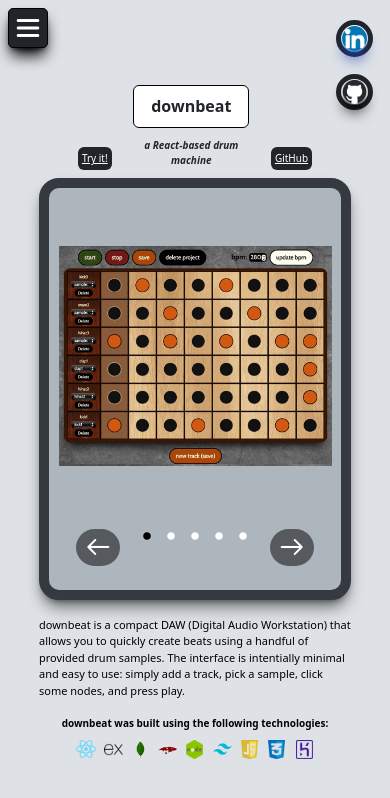
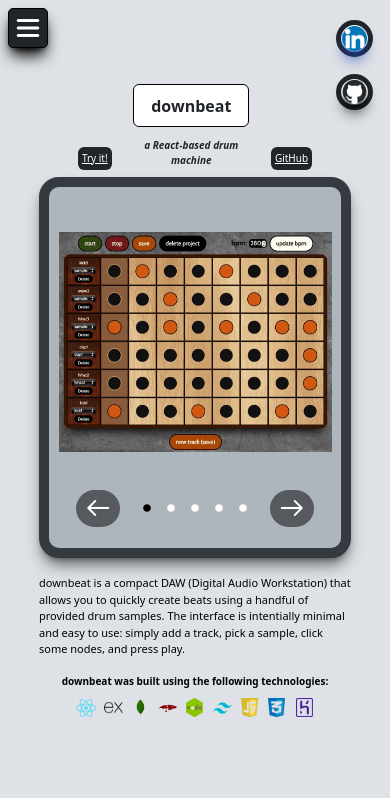
Before and after one commit to Vilem-McKael/Portfolio, a React (Vite) app: page /projects in a window 390 px wide. Shown: the top 798 px of the page. Built offline with nearby package versions, Linux system fonts and the light colour scheme.

Commit message:
further improves mobile project slides

```diff
--- a/src/components/ProjectSlide/ProjectSlide.jsx
+++ b/src/components/ProjectSlide/ProjectSlide.jsx
@@ -18,7 +18,7 @@ export default function ProjectSlide({title, subheader, id, description, technol
 
 
   return (
-    <div id={id} style={{backgroundColor: Colors[ColorDict[index]]}} className='snap-start flex flex-col justify-center items-center h-[100vh] w-[100vw] py-[10vh] md:py-0'>
+    <div id={id} style={{backgroundColor: Colors[ColorDict[index]]}} className='snap-start flex flex-col justify-center items-center h-[100vh] w-[100vw] pt-[10vh] pb-[15vh] md:py-0'>
         <div className='flex flex-row w-full justify-between items-end mb-[2vmin] px-[10vw]'>
           <div onClick={() => window.open(liveLink)} className='bg-dark text-light1 text-[10px] md:text-[16px] p-[1vmin] ml-[10vw] rounded-[6px] cursor-pointer underline'>Try it!</div>
           <div className='flex flex-col justify-center items-center'>
```
